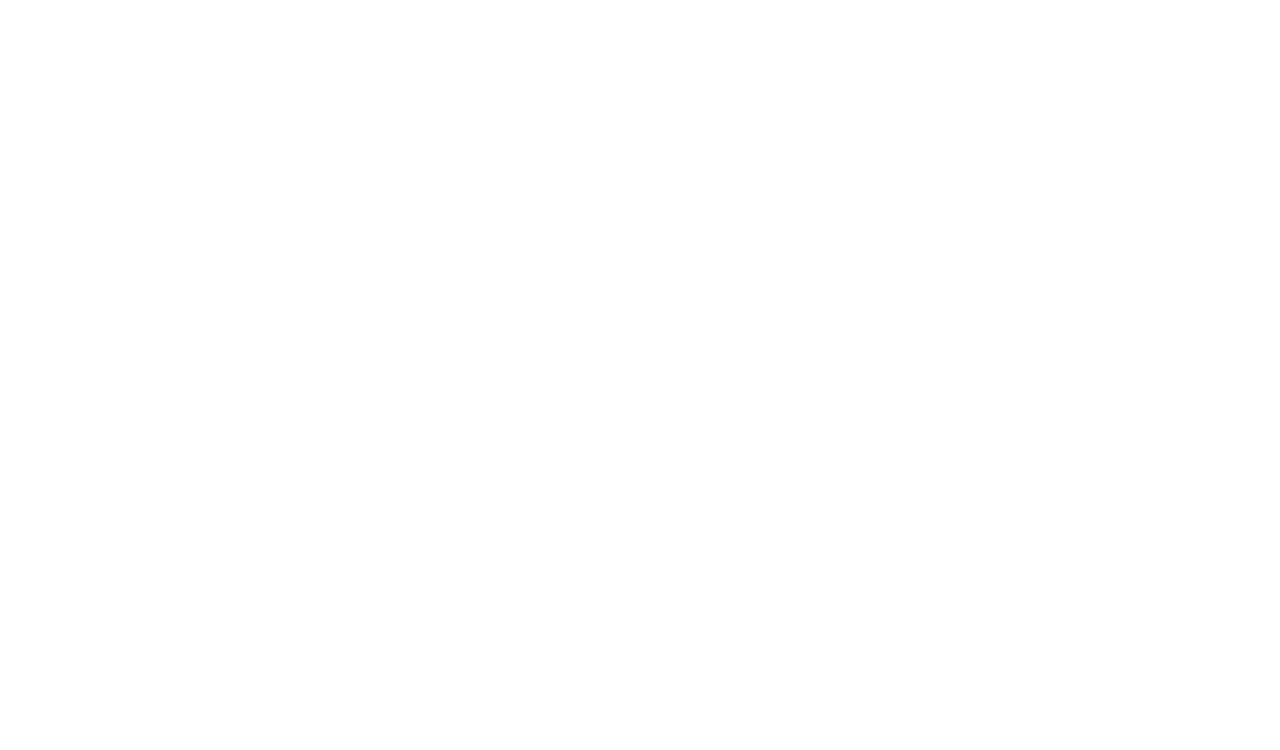
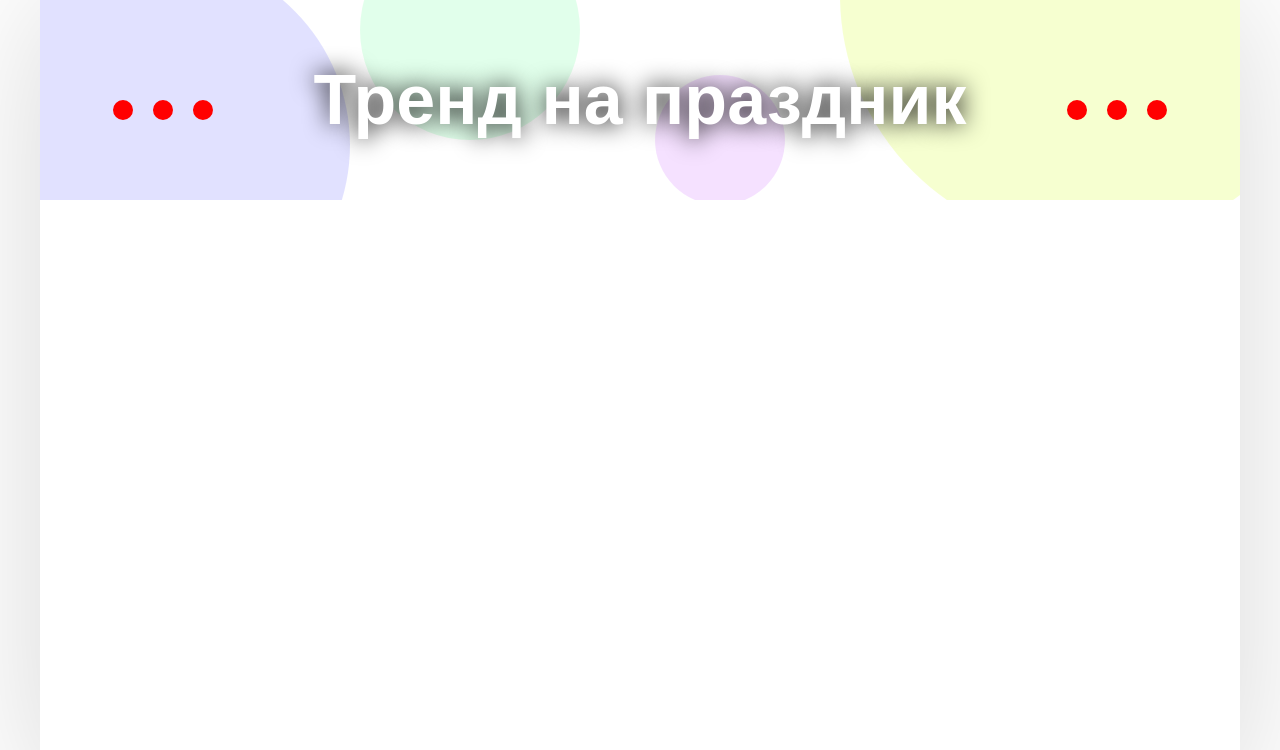
Before and after one commit to MikhailLavrov/bear_wear, a plain HTML site: page index.html in a window 1280 px wide. Drawn offline with Linux system fonts and the light colour scheme.

Commit message:
testing some

```diff
--- a/index.html
+++ b/index.html
@@ -1,12 +1,33 @@
 <!DOCTYPE html>
 <html lang="en">
+
 <head>
   <meta charset="UTF-8">
   <meta http-equiv="X-UA-Compatible" content="IE=edge">
   <meta name="viewport" content="width=device-width, initial-scale=1.0">
-  <title>Documents</title>
+  <link rel="stylesheet" href="styles.css">
+  <title>Тренд на праздник</title>
 </head>
+
 <body>
+  <main class="page">
+    <div class="page__header">
+      <h1 class="title">Тренд на праздник</h1>
+      <svg class="svg" viewBox="0 0 1200 200" width="100%" height="200">
+        <circle r="250" cx="1050" cy="-5" fill="rgba(208, 255, 0, 0.226)"></circle>
+        <circle r="65" cx="680" cy="140" fill="rgba(174, 0, 255, 0.144)"></circle>
+        <circle r="110" cx="430" cy="30" fill="rgba(0, 255, 85, 0.144)"></circle>
+        <circle r="190" cx="120" cy="145" fill="rgba(4, 0, 255, 0.144)"></circle>
+      </svg>
+    </div>
 
+    <div class="menu__socials">
+      <a class="menu__socials-vk visually-hidden" href="https://vk.com/trendnaprazdnik">Группа ВК</a>
+      <a class="menu__socials-tel visually-hidden" href="tel:+79315401970">Телефон</a>
+      <a class="menu__socials-mail visually-hidden" href="mailto:zykova.nadezda@mail.ru">E-mail</a>
+    </div>
+
+  </main>
 </body>
+
 </html>
--- a/styles.css
+++ b/styles.css
@@ -0,0 +1,71 @@
+html {
+  height: 100%;
+}
+
+body {
+  margin: 0;
+  height: 100%;
+  min-width: 1280px;
+
+  font-family: Arial, Helvetica, sans-serif;
+}
+
+.visually-hidden {
+  display: none;
+}
+
+.page {
+  position: relative;
+  display: flex;
+  flex-direction: column;
+  margin: 0 auto;
+  min-height: 100%;
+  width: 1200px;
+
+
+  background-color: #ffffff31;
+  box-shadow: 0 0 135px rgba(0, 0, 0, 0.158);
+}
+
+.page__header {
+  display: flex;
+  justify-content: center;
+}
+
+.title {
+  position: relative;
+  margin: 0;
+  font-size: 70px;
+  line-height: 200px;
+  font-family: Arial, Helvetica, sans-serif;
+  color: rgb(255, 255, 255);
+  text-shadow: 0 0 25px rgb(0, 0, 0);
+}
+
+.title::before {
+  content: '';
+  position: absolute;
+  top: 50%;
+  left: -200px;
+  width: 100px;
+  height: 2px;
+  background-color: transparent;
+  border-top: 20px dotted red;
+}
+
+.title::after {
+  content: '';
+  position: absolute;
+  top: 50%;
+  right: -200px;
+  width: 100px;
+  height: 2px;
+  background-color: transparent;
+  border-top: 20px dotted red;
+
+}
+
+svg {
+  position: absolute;
+  z-index: -1;
+}
```
